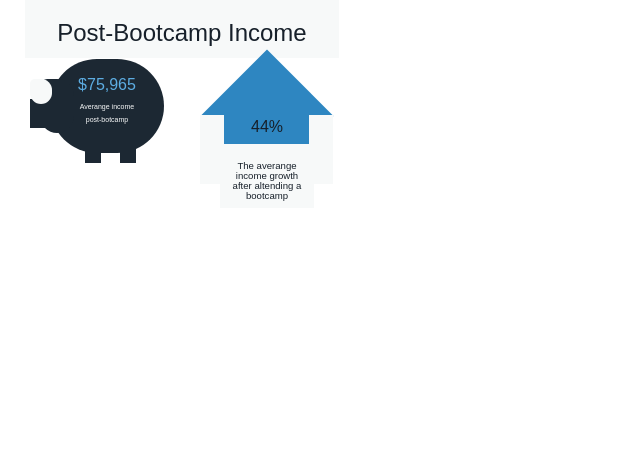
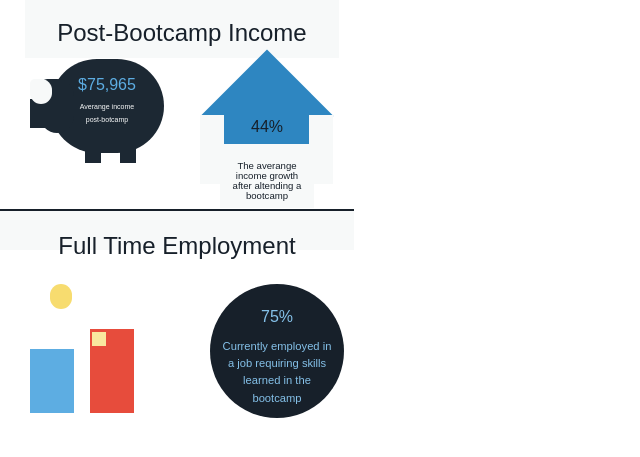
Before and after one commit to MagdaCrista2016/Proyecto_Info, a PHP site: page /index.html in a window 1280 px wide. Shown: the part 241-698 px from the top of the page, without its empty margins (0-640 px from the left). Run offline with PHP 8.4, Linux system fonts and the light colour scheme.

Commit message:
Modificacion_Infografia_25_09_2016_12:00pm

```diff
--- a/css/main.css
+++ b/css/main.css
@@ -88,8 +88,38 @@ transform: rotate(45deg);
   width: 80px;
 }
 
-hr {
-    height: 1px;
-    border: 0;
-    background-color: red;
+#linea1{  background:    #17202a; top: 450px; left: 0px;
+  height: 1 px;
+  width: 340px;
 }
+#linea2{  background:     #f7f9f9; top: 452px; left: 0px;
+  height: 1 px;
+  width: 340px;
+}
+#Parte2{  background:    #f7f9f9; top: 455px; left: 0px;
+  height: 20px;
+  width: 340px;
+}
+
+#Edificio1{  background:  #5dade2; top: 590px; left: 30px;
+  height: 50px;
+  width: 30px;
+}
+#Edificio2{  background:  #e74c3c; top: 570px; left: 90px;
+  height: 70px;
+  width: 30px;
+}
+#sol{  background:     #f7dc6f; top: 525px; left: 50px;
+  height: 11px;
+  width: 8px;
+  border-radius: 70px 70px 70px 70px;
+}
+#botonnegro{  background:    #17202a ; top: 525px; left: 210px;
+  height: 120px;
+  width: 120px;
+  border-radius: 70px 70px 70px 70px;
+}
+#Ventana1{  background:#f9e79f; top: 573px; left: 92px;
+  height: 0px;
+  width: 0px;
+}
--- a/index.html
+++ b/index.html
@@ -44,9 +44,20 @@
 
           <div id="caja13"></div>
           <div id="caja14"></div>
-          <div id="caja15"><td align="center" valign="top"><p align="center" style="font-size: 60%; color: #17202a ; line-height: 10px; font-family: Arial, Helvetica, sans-serif;">The averange income growth after altending a bootcamp
-          </p> </td>
-            </div>
+          <div id="caja15"><td align="center" valign="top"><p align="center" style="font-size: 60%; color: #17202a ; line-height: 10px; font-family: Arial, Helvetica, sans-serif;">The averange income growth after altending a bootcamp</p> </td></div>
+          <div id="linea1"></div>
+          <div id="linea2"></div>
+          <div id="Parte2"><td align="center" valign="top"><p align="center" style="font-size: 150%; color: #17202a ; line-height: 2px; font-family: Arial, Helvetica, sans-serif;">Full Time Employment</p> </td></div>
+          <div id="Edificio1"></div>
+          <div id="Edificio2"></div>
+          <div id="sol"></div>
+          <div id="botonnegro"><td align="center" valign="top"><p align="center" style="font-size: 20; color: #85c1e9  ; line-height: 20px; font-family: Arial, Helvetica, sans-serif;">75%</p>
+          <p align="center" style="font-size: 70%; color: #85c1e9  ; line-height: 6px; font-family: Arial, Helvetica, sans-serif;">Currently employed in </p>
+          <p align="center" style="font-size: 70%; color: #85c1e9  ; line-height: 6px; font-family: Arial, Helvetica, sans-serif;">a job requiring skills</p>
+          <p align="center" style="font-size: 70%; color: #85c1e9  ; line-height: 6px; font-family: Arial, Helvetica, sans-serif;">learned in the </p>
+          <p align="center" style="font-size: 70%; color: #85c1e9  ; line-height: 6px; font-family: Arial, Helvetica, sans-serif;">
+            bootcamp</p></td></div>
+          <div id="Ventana1"></div>
 
 
 </html>
```
